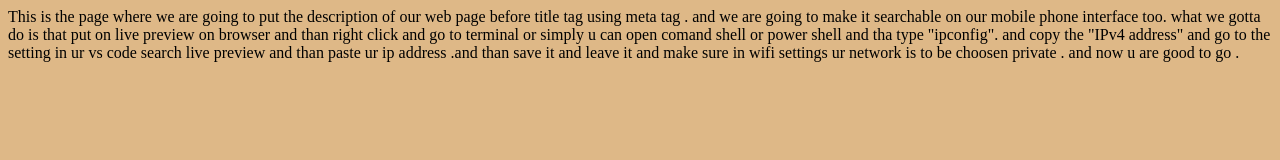
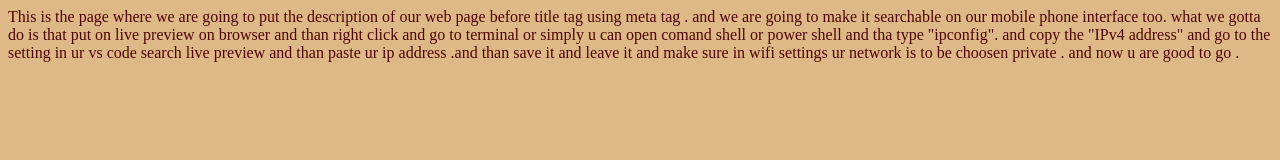
Before and after one commit to keyur-offside/web-development-tutorial, a plain HTML site: page video 3/index.html in a window 1280 px wide. Drawn offline with Linux system fonts and the light colour scheme.

Commit message:
a change in the text color of the website

```diff
--- a/video 3/style.css
+++ b/video 3/style.css
@@ -1,4 +1,4 @@
 body{
     background-color: burlywood;
-    color: black;
+    color: rgb(77, 6, 6);
 }
```
